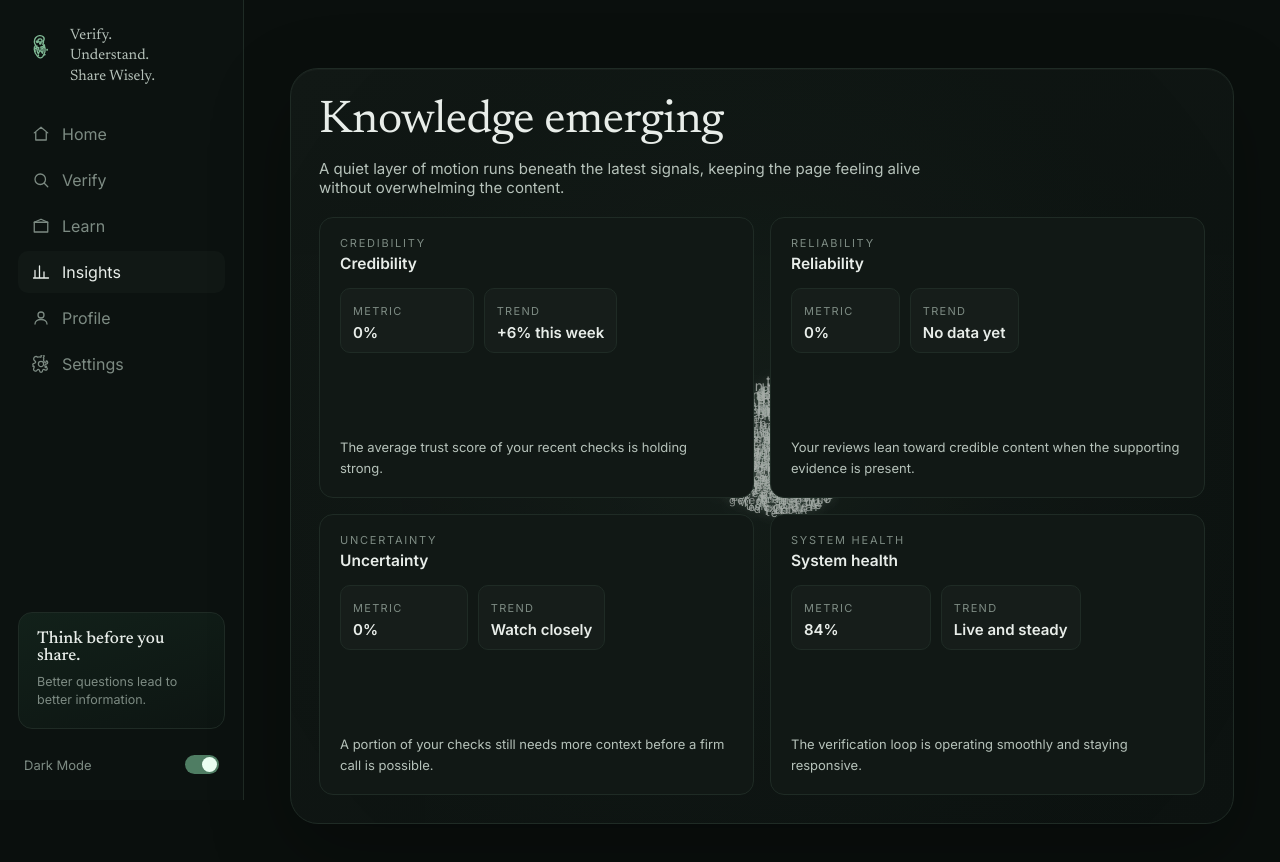
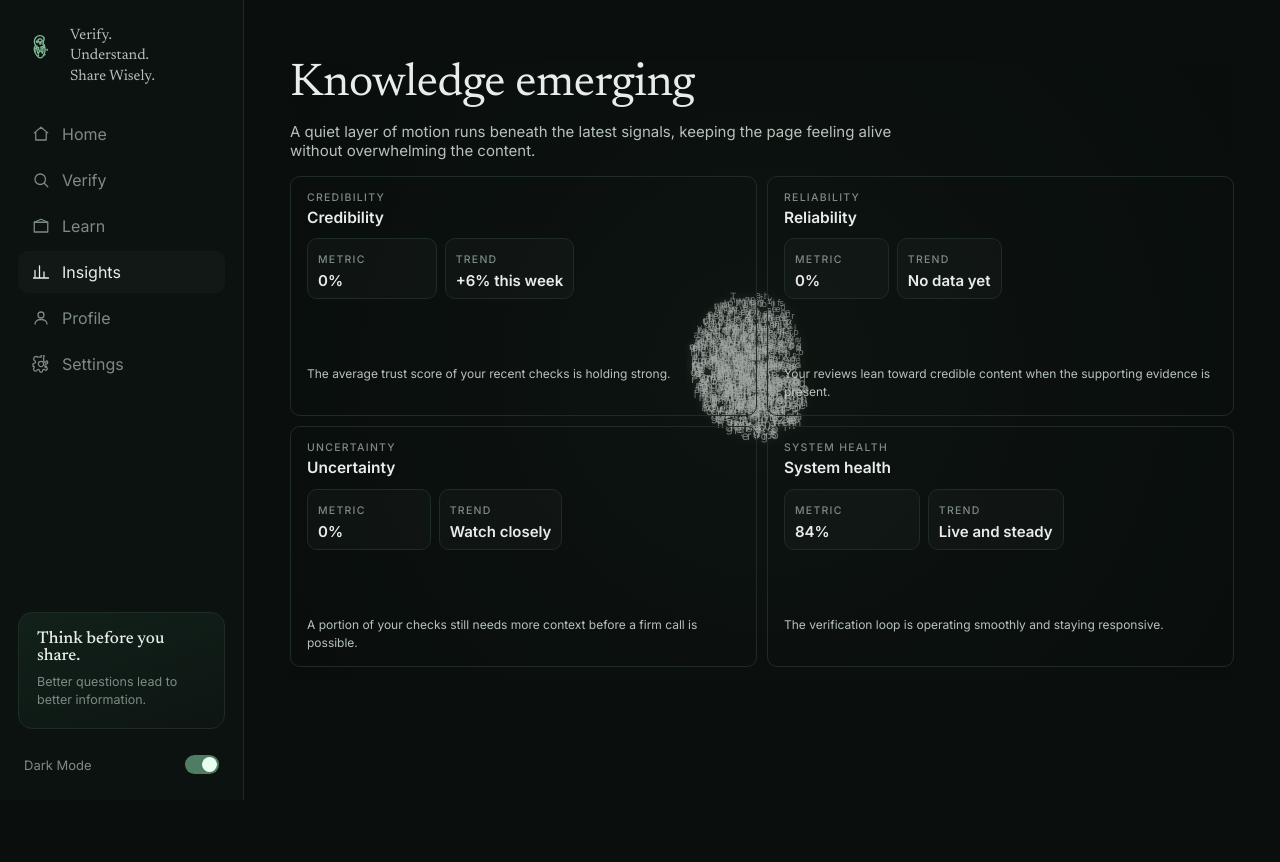
Before and after one commit to codingwithlebo/media-literacy-coach, a React (Vite) app: page / in a window 1280 px wide. Both pictures are taken after a click on the button "Insights". Shown: the top 862 px of the page. After the commit the page ends 800 px from the top, so only its background shows below. Built offline with nearby package versions, Linux system fonts and the light colour scheme; no server answers.

Commit message:
feat(ui): refine insights experience with ambient flock and streamlined cards

```diff
--- a/src/components/pages/InsightsPage.tsx
+++ b/src/components/pages/InsightsPage.tsx
@@ -41,10 +41,7 @@ type Point = {
 
 export default function InsightsPage() {
   const [stats, setStats] = useState<Stats | null>(null);
-  const [selectedInsightId, setSelectedInsightId] = useState<NodeId | null>(
-    null,
-  );
-  const [pulseToken, setPulseToken] = useState(0);
+  const [selectedInsightId] = useState<NodeId | null>(null);
   const [pointer, setPointer] = useState<Point | null>(null);
   const canvasRef = useRef<HTMLCanvasElement | null>(null);
   const particlesRef = useRef<Particle[]>([]);
@@ -157,12 +154,6 @@ export default function InsightsPage() {
     insightEntries.find((entry) => entry.id === selectedInsightId) ?? null;
   const visibleCards = insightEntries.slice(0, 4);
 
-  const pulseFlock = (id: NodeId) => {
-    setSelectedInsightId(id);
-    setPointer(null);
-    setPulseToken((value) => value + 1);
-  };
-
   useEffect(() => {
     const canvas = canvasRef.current;
     if (!canvas) return;
@@ -181,8 +172,8 @@ export default function InsightsPage() {
       const buildLayout = (text: string, widthPx: number, heightPx: number) => {
         const chars = text.split("");
         const maxCharsPerLine = Math.max(
-          16,
-          Math.min(28, Math.floor(widthPx / 16)),
+          14,
+          Math.min(22, Math.floor(widthPx / 18)),
         );
         const rows: string[][] = [];
         let currentRow: string[] = [];
@@ -207,14 +198,14 @@ export default function InsightsPage() {
         });
         if (currentRow.length > 0) rows.push(currentRow);
 
-        const totalHeight = rows.length * 22;
-        const startY = heightPx / 2 - totalHeight / 2 + 10;
-        const startX = widthPx / 2 - Math.min(360, widthPx * 0.58) / 2;
+        const totalHeight = rows.length * 20;
+        const startY = heightPx / 2 - totalHeight / 2 + 8;
+        const startX = widthPx / 2 - Math.min(300, widthPx * 0.5) / 2;
         const positions: Point[] = [];
         rows.forEach((row, rowIndex) => {
           const rowWidth = row.length * 10;
           const rowStartX =
-            startX + (Math.min(360, widthPx * 0.58) - rowWidth) / 2;
+            startX + (Math.min(300, widthPx * 0.5) - rowWidth) / 2;
           row.forEach((char, charIndex) => {
             if (char === " ") return;
             positions.push({
@@ -250,8 +241,8 @@ export default function InsightsPage() {
               vy: (Math.random() - 0.5) * 0.7,
               targetX: position?.x ?? width / 2,
               targetY: position?.y ?? height / 2,
-              size: 10 + Math.random() * 4,
-              alpha: 0.7 + Math.random() * 0.2,
+              size: 9 + Math.random() * 3,
+              alpha: 0.55 + Math.random() * 0.15,
               layoutIndex: index,
             });
           });
@@ -278,7 +269,6 @@ export default function InsightsPage() {
       const width = canvas.clientWidth;
       const height = canvas.clientHeight;
       const particles = particlesRef.current;
-      const activeGroup = selectedInsightId;
       const pointerPos = pointer;
 
       for (const particle of particles) {
@@ -307,41 +297,30 @@ export default function InsightsPage() {
         if (neighborCount > 0) {
           ax /= neighborCount;
           ay /= neighborCount;
-          particle.vx += (ax - particle.vx) * 0.005;
-          particle.vy += (ay - particle.vy) * 0.005;
-          particle.vx += separationX * 0.0015;
-          particle.vy += separationY * 0.0015;
+          particle.vx += (ax - particle.vx) * 0.004;
+          particle.vy += (ay - particle.vy) * 0.004;
+          particle.vx += separationX * 0.001;
+          particle.vy += separationY * 0.001;
         }
 
         if (pointerPos) {
           const dx = pointerPos.x - particle.x;
           const dy = pointerPos.y - particle.y;
           const dist = Math.hypot(dx, dy);
-          if (dist < 140) {
-            const pull = (140 - dist) / 140;
-            particle.vx += (dx / Math.max(1, dist)) * pull * 0.018;
-            particle.vy += (dy / Math.max(1, dist)) * pull * 0.018;
+          if (dist < 120) {
+            const pull = (120 - dist) / 120;
+            particle.vx += (dx / Math.max(1, dist)) * pull * 0.008;
+            particle.vy += (dy / Math.max(1, dist)) * pull * 0.008;
           }
         }
 
-        if (activeGroup && particle.group === activeGroup) {
-          const layout = layoutRef.current[activeGroup];
-          const target =
-            layout?.[particle.layoutIndex % Math.max(layout.length, 1)];
-          if (target) {
-            particle.vx += (target.x - particle.x) * 0.012;
-            particle.vy += (target.y - particle.y) * 0.012;
-          }
-        } else {
-          const targetX = width / 2 + Math.sin(frame / 80 + particle.size) * 40;
-          const targetY =
-            height / 2 + Math.cos(frame / 110 + particle.size) * 24;
-          particle.vx += (targetX - particle.x) * 0.001;
-          particle.vy += (targetY - particle.y) * 0.001;
-        }
+        const targetX = width / 2 + Math.sin(frame / 180 + particle.size) * 26;
+        const targetY = height / 2 + Math.cos(frame / 220 + particle.size) * 18;
+        particle.vx += (targetX - particle.x) * 0.0007;
+        particle.vy += (targetY - particle.y) * 0.0007;
 
-        particle.vx *= 0.96;
-        particle.vy *= 0.96;
+        particle.vx *= 0.965;
+        particle.vy *= 0.965;
         particle.x += particle.vx;
         particle.y += particle.vy;
 
@@ -362,9 +341,9 @@ export default function InsightsPage() {
         0,
         width / 2,
         height / 2,
-        width * 0.62,
+        width * 0.68,
       );
-      gradient.addColorStop(0, "rgba(127, 184, 148, 0.08)");
+      gradient.addColorStop(0, "rgba(127, 184, 148, 0.05)");
       gradient.addColorStop(1, "rgba(10, 15, 13, 0)");
       context.fillStyle = gradient;
       context.fillRect(0, 0, width, height);
@@ -373,10 +352,9 @@ export default function InsightsPage() {
         context.save();
         context.globalAlpha = particle.alpha;
         context.font = `${Math.round(particle.size)}px Inter, system-ui, sans-serif`;
-        context.fillStyle =
-          particle.group === activeGroup ? "#d4a24e" : "#e8ede9";
-        context.shadowBlur = particle.group === activeGroup ? 10 : 7;
-        context.shadowColor = "rgba(127, 184, 148, 0.18)";
+        context.fillStyle = "#e8ede9";
+        context.shadowBlur = 5;
+        context.shadowColor = "rgba(127, 184, 148, 0.12)";
         context.fillText(particle.char, particle.x, particle.y);
         context.restore();
       }
@@ -391,7 +369,7 @@ export default function InsightsPage() {
       window.cancelAnimationFrame(frameRef.current);
       window.removeEventListener("resize", resize);
     };
-  }, [insightEntries, pointer, selectedInsightId, pulseToken]);
+  }, [insightEntries, pointer, selectedInsightId]);
 
   return (
     <div className="murmuration-shell">
@@ -423,10 +401,8 @@ export default function InsightsPage() {
             <motion.button
               key={card.id}
               className={`insight-card ${isActive ? "active" : ""}`}
-              onClick={() => pulseFlock(card.id as NodeId)}
-              whileHover={{ y: -2, scale: 1.01 }}
-              whileTap={{ scale: 0.99 }}
-              transition={{ type: "spring", stiffness: 220, damping: 18 }}
+              whileHover={{ y: -1, scale: 1.0 }}
+              transition={{ type: "spring", stiffness: 180, damping: 18 }}
             >
               <div className="card-head">
                 <div>
--- a/src/index.css
+++ b/src/index.css
@@ -233,21 +233,21 @@ button {
 
 .murmuration-shell {
   position: relative;
-  min-height: 680px;
-  margin-top: 28px;
-  border-radius: 28px;
-  border: 1px solid var(--line);
+  min-height: 620px;
+  margin-top: 20px;
+  border-radius: 0;
+  border: 0;
   overflow: hidden;
-  background: linear-gradient(140deg, var(--surface), var(--bg-side));
-  box-shadow: inset 0 1px 0 rgba(255,255,255,0.03), 0 28px 80px rgba(0, 0, 0, 0.28);
-  padding: 28px;
+  background: transparent;
+  box-shadow: none;
+  padding: 0;
 }
 
 .murmuration-overlay {
   position: relative;
   z-index: 2;
   pointer-events: none;
-  margin-bottom: 20px;
+  margin-bottom: 16px;
 }
 
 .murmuration-canvas {
@@ -277,19 +277,19 @@ button {
   z-index: 3;
   display: grid;
   grid-template-columns: repeat(2, minmax(0, 1fr));
-  gap: 16px;
+  gap: 10px;
 }
 
 .insight-card {
   border: 1px solid var(--line);
-  border-radius: var(--radius);
-  padding: 18px 20px;
-  background: var(--surface);
+  border-radius: var(--radius-sm);
+  padding: 14px 16px;
+  background: transparent;
   color: var(--ink);
   text-align: left;
   display: flex;
   flex-direction: column;
-  gap: 14px;
+  gap: 10px;
   box-shadow: none;
   transition: border-color .18s ease, transform .18s ease, background .18s ease;
 }
@@ -297,7 +297,7 @@ button {
 .insight-card:hover,
 .insight-card.active {
   border-color: var(--line);
-  background: var(--surface);
+  background: transparent;
   transform: none;
 }
 
@@ -309,30 +309,33 @@ button {
 }
 
 .card-head h2 {
+  font-family: var(--font-ui);
   font-size: 15.5px;
   font-weight: 600;
+  color: var(--ink);
   margin-top: 4px;
   line-height: 1.3;
 }
 
 .panel-eyebrow {
   color: var(--ink-mute);
-  font-size: 11px;
-  letter-spacing: 0.16em;
+  font-size: 10.5px;
+  letter-spacing: 0.12em;
   text-transform: uppercase;
+  font-weight: 500;
   margin-bottom: 4px;
 }
 
 .card-stats {
   display: grid;
   grid-template-columns: repeat(2, minmax(0, 1fr));
-  gap: 10px;
+  gap: 8px;
 }
 
 .card-stats > div {
   border: 1px solid var(--line);
   border-radius: var(--radius-sm);
-  padding: 10px 12px;
+  padding: 8px 10px;
   background: rgba(255,255,255,0.02);
 }
 
@@ -340,21 +343,23 @@ button {
   display: block;
   margin-top: 4px;
   font-size: 15px;
+  font-weight: 600;
   color: var(--ink);
 }
 
 .card-stats .panel-label {
-  font-size: 11px;
+  font-size: 10.5px;
   color: var(--ink-mute);
   letter-spacing: 0.12em;
   text-transform: uppercase;
+  font-weight: 500;
 }
 
 .mini-chart {
   display: flex;
   align-items: end;
-  gap: 8px;
-  height: 56px;
+  gap: 6px;
+  height: 46px;
 }
 
 .mini-chart-bar {
@@ -370,8 +375,8 @@ button {
 
 .card-body p {
   color: var(--ink-soft);
-  font-size: 13px;
-  line-height: 1.6;
+  font-size: 12px;
+  line-height: 1.5;
 }
 
 @media (max-width: 980px) {
```
